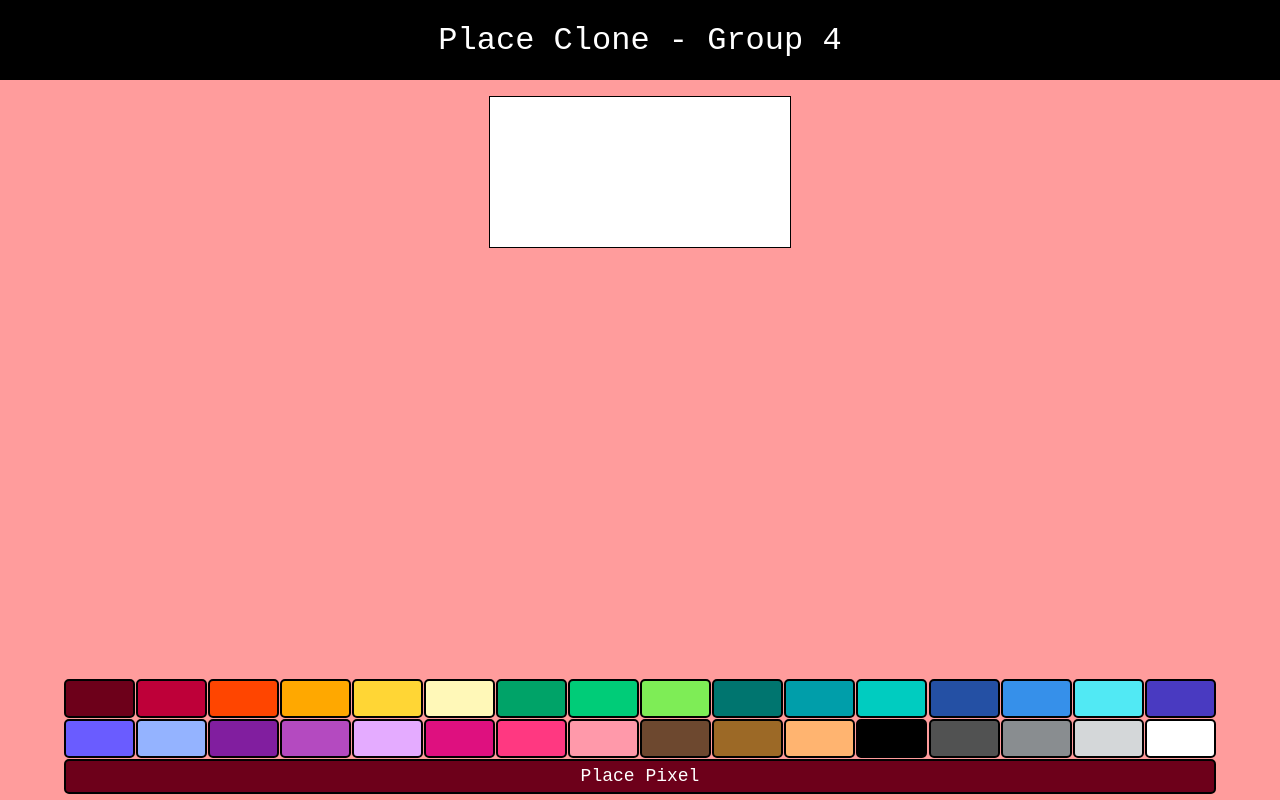
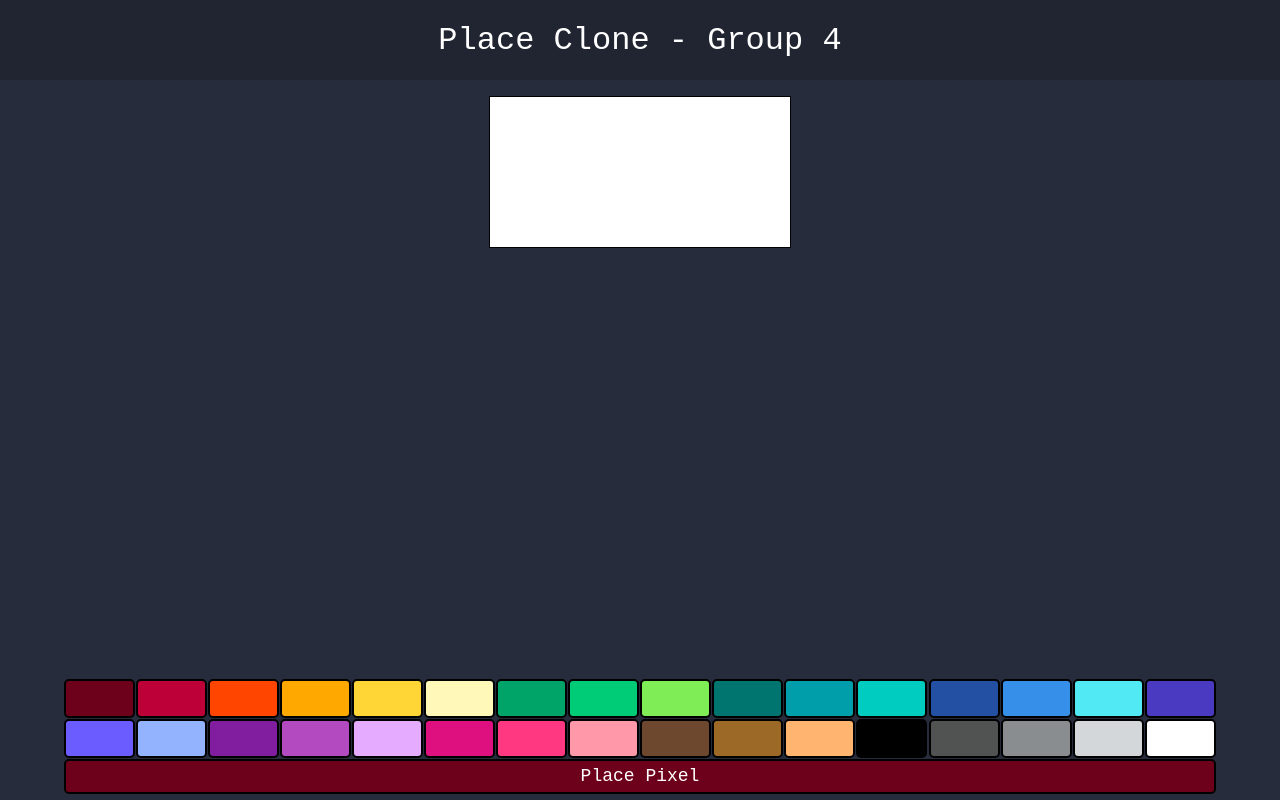
Before and after one commit to RandyRoberts99/Group4-MERN-McAlpin, a React (Create React App) app: page / in a window 1280 px wide. Built offline with nearby package versions, Linux system fonts and the light colour scheme; no server answers; the database is empty.

Commit message:
Change BG colors

```diff
--- a/src/App.css
+++ b/src/App.css
@@ -1,10 +1,10 @@
 html, body {
   margin: 0;
-  background-color: #ff9c9c;
+  background-color: #262c3b;
 }
 
 .header {
-  background: black;
+  background: #202531;
   color: white;
   padding: 20px;
   display: flex;
```
